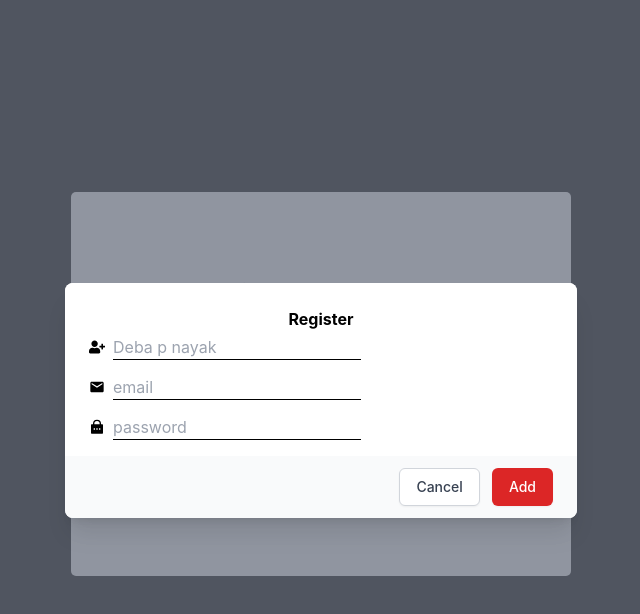
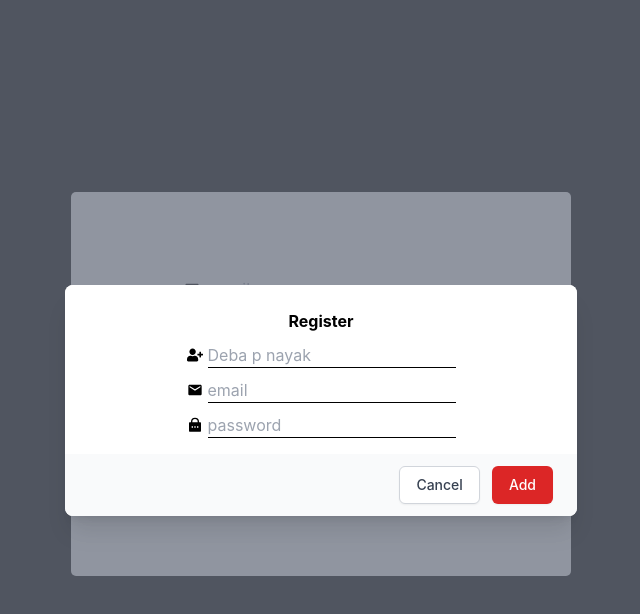
Before and after one commit to deba443/react-crud-express, a React (Create React App) app: page / in a window 1280 px wide. Both pictures are taken after a click on the element "Sign up". Shown: the top 614 px of the page, without its empty margins (319-959 px from the left). Built offline with nearby package versions, Linux system fonts and the light colour scheme.

Commit message:
Till now authentication,protectederouting,edit,add,delete are completed whose data and api coming from express and node js backend

```diff
--- a/src/components/Common.css
+++ b/src/components/Common.css
@@ -75,7 +75,7 @@ main{
 .table .tbody tr:hover{
     background-color:#06d6a0 ;
 }
-.input{
+.input-data{
     display: flex;
     align-items: flex-start;
     justify-content: center;
@@ -105,12 +105,7 @@ main{
 .status-label{
     margin-right: 6.8px;
 }
-input{
+.input{
     border-bottom: 1px solid black;
     outline:none;
 }
-input:active{
-    border-bottom: 1px solid black;
-    outline:none;
-    padding: 0;
-}
--- a/src/components/Modal.jsx
+++ b/src/components/Modal.jsx
@@ -6,6 +6,7 @@ import { MdEmail } from "react-icons/md";
 import { useSelector } from "react-redux";
 const Modal = (props) => {
     const {posts}=useSelector((state)=>state.post)
+    let val=JSON.parse(localStorage.getItem("auth"))
     let{_id,name,email,gender,status}=posts[0]
     // if(posts.length){
 
@@ -32,7 +33,13 @@ const Modal = (props) => {
                 email: input.email,
                 gender: input.gender,
                 status: input.status
-            })
+            },
+            {
+                headers:{
+                    Authorization:`Bearer ${val.token}`
+                }
+            }
+            )
         }
         catch (err) {
             console.log(err)
@@ -43,7 +50,12 @@ const Modal = (props) => {
     const updateUser=async (e)=>{
         e.preventDefault()
         try{
-            axios.put(`http://localhost:8080/api/users/${_id}`,updateInput)
+            axios.put(`http://localhost:8080/api/users/${_id}`,updateInput,{
+                headers:{
+                    Authorization:`Bearer ${val.token}`
+                }
+
+            })
             props.getData()
 
         }
@@ -69,16 +81,16 @@ const Modal = (props) => {
                             <div class="bg-white px-4 pt-5 pb-4 sm:p-6 sm:pb-4">
                                  <p class="text-center font-bold mb-1">Add User</p>
 
-                                <div className="input">
+                                <div className="input-data">
                                     <div className="input-group">
                                         <FaUserPlus />
-                                        <input type="text" placeholder="Deba p nayak"  value = {input.name} onChange={(e) => {
+                                        <input className="input" type="text" placeholder="Deba p nayak"  value = {input.name} onChange={(e) => {
                                             setInput({ ...input, name: e.target.value })
                                         }} />
                                     </div>
                                     <div className="input-group">
                                         <MdEmail />
-                                        <input type="text" placeholder="heyme@gmail.com" value={input.email} onChange={(e) => {
+                                        <input type="text" className="input" placeholder="heyme@gmail.com" value={input.email} onChange={(e) => {
                                             setInput({ ...input, email: e.target.value })
                                         }} />
                                     </div>
--- a/src/components/Protected.jsx
+++ b/src/components/Protected.jsx
@@ -8,7 +8,7 @@ const Protected=()=>{
     const navigate=useNavigate()
     // let token=value.token
     useEffect(()=>{
-        console.log(value.token)
+        // console.log(value.token)
         if(!value.token){
             // Navigate()
             navigate('/')
--- a/src/components/User.jsx
+++ b/src/components/User.jsx
@@ -8,13 +8,22 @@ import {set_single_user} from "../redux/slice"
 import { useDispatch } from "react-redux";
 const User = () => {
     // let val;
+    let val=JSON.parse(localStorage.getItem("auth"))
+    // let token=val.token
+    // console.log(val)
     const dispatch=useDispatch()
     const [data, setData] = useState([])
     // const[updateData,setUpdateData]=useState({})
     // let id;
     const getData = () => {
         // if (data.length===0) {
-        axios.get("http://localhost:8080/api/users").then((res) => {
+        // console.log(val.token)
+        axios.get("http://localhost:8080/api/users",{
+            headers:{
+                Authorization:`Bearer ${val.token}`
+            }
+        }).then((res) => {
+            console.log(res)
             setData(res.data)
             // len=res.data.length;
             // console.log(res.data)
@@ -47,7 +56,11 @@ const User = () => {
     const deleteHandler = async (e,id) => {
         e.preventDefault()
         try{
-            let result=axios.delete(`http://localhost:8080/api/users/${id}`)
+            let result=axios.delete(`http://localhost:8080/api/users/${id}`,{
+                headers:{
+                    Authorization:`Bearer ${val.token}`
+                }
+            })
             getData()
         }
         catch(err){
--- a/src/components/authentication/LogInModal.jsx
+++ b/src/components/authentication/LogInModal.jsx
@@ -4,11 +4,28 @@ import { FaUserPlus } from "react-icons/fa";
 import { MdEmail } from "react-icons/md";
 import { RiLockPasswordFill } from "react-icons/ri";
 const LogInModal = (props) => {
+    let val = JSON.parse(localStorage.getItem("auth"))
     const [input, setInput] = useState({
         username: '',
         password: '',
         email: '',
     })
+    const handleRegister = async (e) => {
+        e.preventDefault();
+        try {
+            let results = axios.post("http://localhost:8080/api/signup", input, {
+                headers: {
+                    Authorization: `Bearer ${val.token}`
+                }
+            })
+
+        }
+        catch (err) {
+            console.log(err)
+
+        }
+        props.cancel()
+    }
     return (
         <div>
             <div class="relative z-10" aria-labelledby="modal-title" role="dialog" aria-modal="true">
@@ -21,29 +38,29 @@ const LogInModal = (props) => {
                         <div class="relative transform overflow-hidden rounded-lg bg-white text-left shadow-xl transition-all sm:my-8 sm:w-full sm:max-w-lg">
                             <div class="bg-white px-4 pt-5 pb-4 sm:p-6 sm:pb-4">
                                 <p class="text-center font-bold mb-1">Register</p>
-                                <div className="input">
-                                <div className="input-group">
+                                <div className="input-container-signup">
+                                    <div className="input-group-signup">
                                         <FaUserPlus />
-                                    <input type="text" placeholder="Deba p nayak" value={input.username} onChange={(e) => {
+                                        <input type="text" className="input-signup" placeholder="Deba p nayak" value={input.username} onChange={(e) => {
                                             setInput({ ...input, username: e.target.value })
                                         }} />
                                     </div>
-                                <div className="input-group">
+                                    <div className="input-group-signup">
                                         <MdEmail />
-                                    <input type="text" placeholder="email" value={input.email} onChange={(e) => {
+                                        <input type="text" className="input-signup" placeholder="email" value={input.email} onChange={(e) => {
                                             setInput({ ...input, email: e.target.value })
                                         }} />
                                     </div>
-                                <div className="input-group">
+                                    <div className="input-group-signup">
                                         <RiLockPasswordFill />
-                                    <input type="text" placeholder="password" value={input.password} onChange={(e) => {
-                                        setInput({ ...input, epassword: e.target.value })
+                                        <input type="text" className="input-signup" placeholder="password" value={input.password} onChange={(e) => {
+                                            setInput({ ...input, password: e.target.value })
                                         }} />
                                     </div>
                                 </div>
                             </div>
                             <div class="bg-gray-50 px-4 py-3 sm:flex sm:flex-row-reverse sm:px-6">
-                                <button type="button" class="inline-flex w-full justify-center rounded-md border border-transparent bg-red-600 px-4 py-2 text-base font-medium text-white shadow-sm hover:bg-red-700 focus:outline-none focus:ring-2 focus:ring-red-500 focus:ring-offset-2 sm:ml-3 sm:w-auto sm:text-sm">Add</button>
+                                <button type="button" class="inline-flex w-full justify-center rounded-md border border-transparent bg-red-600 px-4 py-2 text-base font-medium text-white shadow-sm hover:bg-red-700 focus:outline-none focus:ring-2 focus:ring-red-500 focus:ring-offset-2 sm:ml-3 sm:w-auto sm:text-sm" onClick={handleRegister}>Add</button>
                                 <button type="button" class="mt-3 inline-flex w-full justify-center rounded-md border border-gray-300 bg-white px-4 py-2 text-base font-medium text-gray-700 shadow-sm hover:bg-gray-50 focus:outline-none focus:ring-2 focus:ring-indigo-500 focus:ring-offset-2 sm:mt-0 sm:ml-3 sm:w-auto sm:text-sm" onClick={props.cancel}>Cancel</button>
                             </div>
                         </div>
--- a/src/components/authentication/Login.jsx
+++ b/src/components/authentication/Login.jsx
@@ -11,7 +11,7 @@ const Login = () => {
     //     emailError:'',
     //     passwordError:'',
     // })
-
+    localStorage.setItem('auth',JSON.stringify({token:null}))
     const navigate=useNavigate();
     const [input, setInput] = useState({
         emailData: '',
@@ -45,7 +45,7 @@ const Login = () => {
                     email:input.emailData,
                     password:input.passwordData
                 })
-                console.log(results.data.user,results.data.token)
+                // console.log(results.data.user,results.data.token)
                 localStorage.setItem("auth",JSON.stringify(results.data))
                 navigate('/home')
             }
--- a/src/components/authentication/auth.css
+++ b/src/components/authentication/auth.css
@@ -87,7 +87,7 @@
   border-radius: 5px;
   gap: 5px;
 } */
-button {
+.logIn {
   margin-top: 0px;
   width: 100%;
   background-color: #191f5d;
@@ -125,4 +125,27 @@ button {
   gap: 7px;
   flex-direction: column;
 }
+.input-signup{
+  border-bottom: 1px solid black;
+  outline:none;
+}
+.input-signup:active{
+  border-bottom: 1px solid black;
+  outline:none;
+  padding: 0;
+}
+.input-group-signup{
+  display: flex;
+  justify-content: flex-start;
+  align-items: center;
+  gap: 5px;
+}
+.input-container-signup{
+  margin-top: 10px;
+  display: flex;
+  justify-content: center;
+  align-items: center;
+  flex-direction: column;
+  gap: 10px;
+}
 /* Footer */
```
Lines whose indentation alone changed are shown as unchanged.
